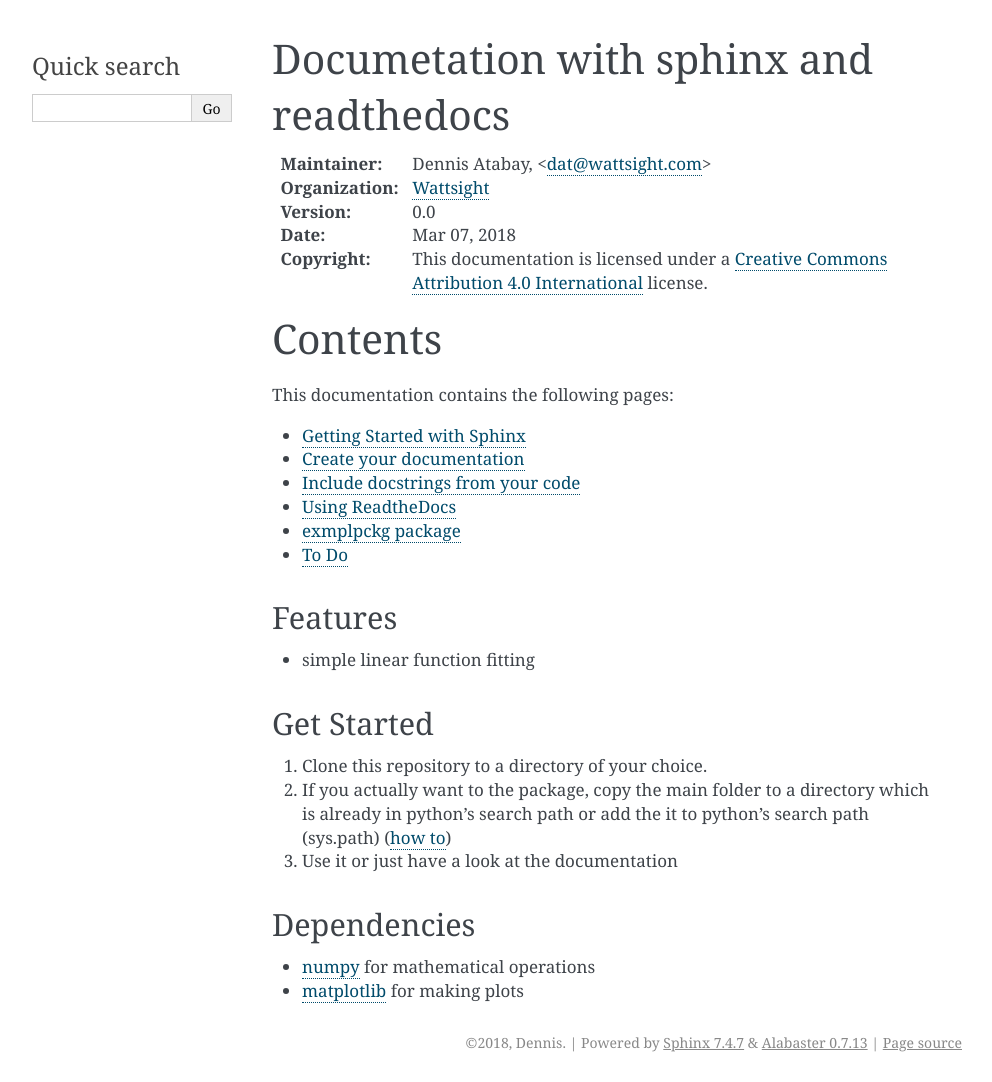
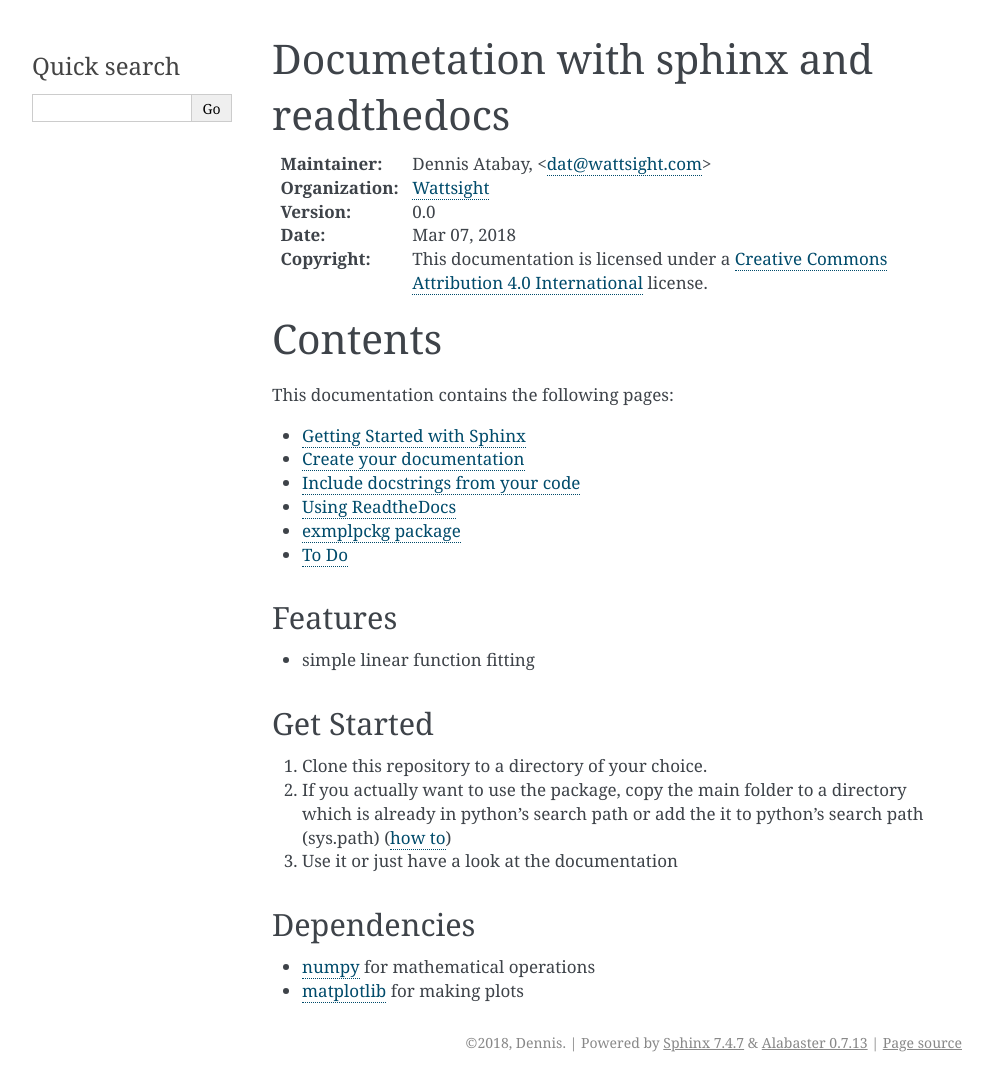
Before and after one commit to dennisatabay/exmplpckg, a Sphinx documentation site: the page built from docs/index.rst, in a window 1280 px wide. Shown: the whole page, without its empty margins (148-1140 px from the left). Built offline with Sphinx 7.4.7, drawn with Linux system fonts in a browser that asks for light colours; pages that are not in the unit, such as notebooks, are missing from menus.

```diff
--- a/docs/index.rst
+++ b/docs/index.rst
@@ -44,7 +44,7 @@ Get Started
 -----------
 
 1. Clone this repository to a directory of your choice.
-2. If you actually want to the package, copy the main folder to a directory which is already in python's search path or add the it to python's search path (sys.path) (`how to`_)
+2. If you actually want to use the package, copy the main folder to a directory which is already in python's search path or add the it to python's search path (sys.path) (`how to`_)
 3. Use it or just have a look at the documentation
 
 
```
Also changed, not shown: README.md (+8 -0 lines).
